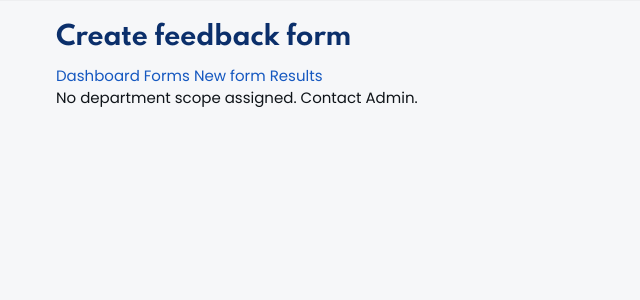
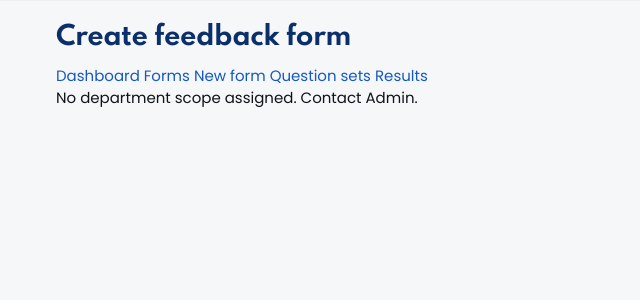
Before and after one commit to manikantasai17746-arch/FEEBACK_ADITYAUNIVERSITY.IN, a Python web app: template feedback_system/templates/hod_form_new.html in a window 1280 px wide. Shown: the part 67-367 px from the top of the page, without its empty margins (0-640 px from the left). Run offline with Jinja, Linux system fonts and the light colour scheme; the template is opened without the code that fills it, so the values that code supplies are empty.

Commit message:
Update HOD form template with question set options

```diff
--- a/feedback_system/templates/hod_form_new.html
+++ b/feedback_system/templates/hod_form_new.html
@@ -8,6 +8,7 @@
       <a href="{{ url_for('hod.dashboard') }}">Dashboard</a>
       <a href="{{ url_for('hod.forms') }}">Forms</a>
       <a href="{{ url_for('hod.form_new') }}" class="active">New form</a>
+      <a href="{{ url_for('hod.question_sets') }}">Question sets</a>
       <a href="{{ url_for('hod.results') }}">Results</a>
     </nav>
   </div>
@@ -26,6 +27,7 @@
        data-save-url="{{ url_for('hod.form_save') }}"
        data-status-url="{{ url_for('hod.form_status', fid=0) }}"
        data-form-id=""
+       data-sets-only="1"
        data-scope="session"
        data-selected-subject=""
        data-selected-timetable=""
@@ -112,12 +114,19 @@
     </div>
 
     <div class="card">
-      <div class="step">Step 2 · Questions</div>
+      <div class="step">Step 2 · Questions — pick one of your sets</div>
+      <div class="btn-row" id="set-buttons"></div>
+      <div id="set-empty" class="hint" style="display:none;margin-top:8px">
+        You have no question sets yet.
+        <a href="{{ url_for('hod.question_sets') }}">Create a set</a> first, then come back here.</div>
+      <div id="set-checklist" style="display:none;margin-top:12px">
+        <div class="hint" style="margin-bottom:8px">Tick the questions to use in this form.
+          <a href="{{ url_for('hod.question_sets') }}">Edit sets</a></div>
+        <div id="set-items"></div>
+        <div class="btn-row mt"><button type="button" class="btn btn-sm" id="use-selected">Use selected questions</button></div>
+      </div>
+      <div class="step" style="margin-top:18px">Questions in this form</div>
       <div id="questions"></div>
-      <button type="button" class="add-q" id="add-question">＋ Add a question</button>
-      <div class="btn-row mt">
-        <button type="button" class="btn btn-ghost btn-sm" id="add-text">＋ Add written/suggestion question</button>
-      </div>
     </div>
 
     <div class="card">
@@ -132,6 +141,7 @@
   </div>
 
   <script type="application/json" id="initial-questions">[]</script>
+  <script type="application/json" id="hod-sets-data">{{ question_sets_json|safe }}</script>
   <script src="{{ url_for('static', filename='js/multiselect.js') }}"></script>
   {% endif %}
 </div>
```
